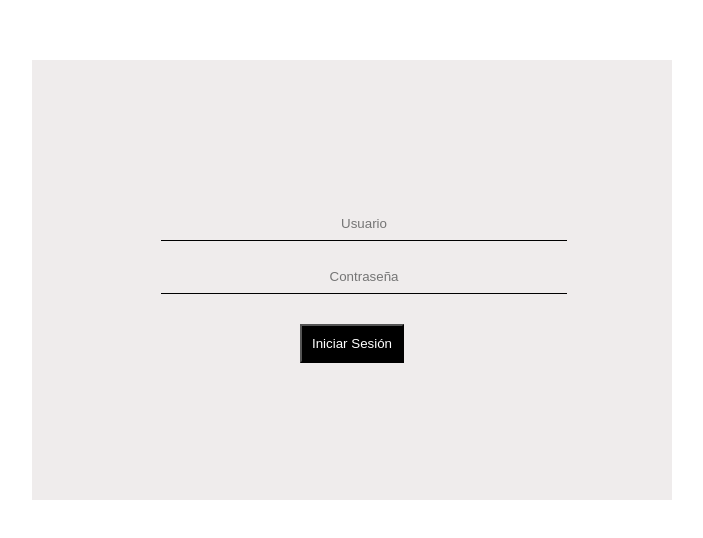
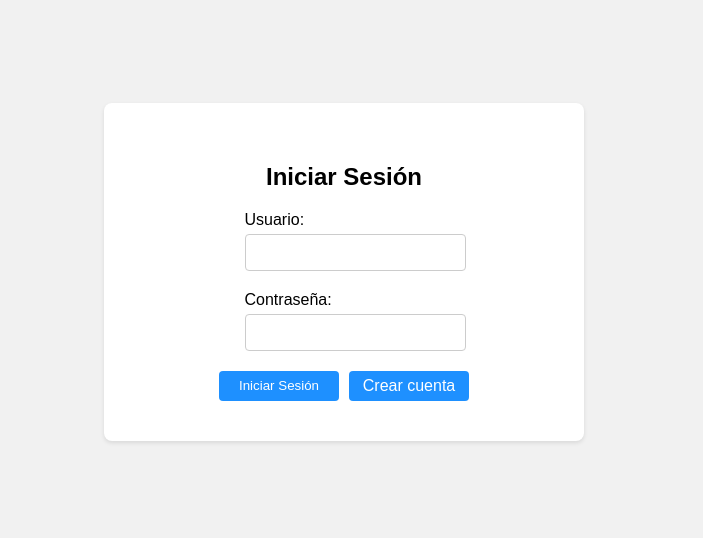
Before and after one commit to Nathaliamou/gestion-app_jaime_zapata, a React (Vite) app: page / in a window 1280 px wide. Shown: the part 128-666 px from the top of the page, without its empty margins (296-999 px from the left). Built offline with nearby package versions, Linux system fonts and the light colour scheme.

Commit message:
Se hacen ajustes en los estilos del inicio de sesion

```diff
--- a/src/App.jsx
+++ b/src/App.jsx
@@ -7,9 +7,9 @@ const router = createBrowserRouter([
     element: <Login />,
   },
   {
-    path: '/home',
-    element: <Home />
-  }
+    path: "/home",
+    element: <Home />,
+  },
 ]);
 
 function App() {
--- a/src/components/database/dataBase.jsx
+++ b/src/components/database/dataBase.jsx
@@ -1,10 +1,10 @@
 export let usuarios = [
     {
         user: "admin",
-        contrasena: 1234
+        contrasena: "1234"
     },
     {
         user: 'jaime',
-        contrasena: 1234
+        contrasena: "1234"
     }
 ]
--- /dev/null
+++ b/src/components/layouts/auth/Login.css
@@ -0,0 +1,77 @@
+.container {
+  background-color: #fff;
+  border-radius: 8px;
+  box-shadow: 0 2px 4px rgba(0, 0, 0, 0.1);
+  padding: 40px;
+  width: 400px;
+  display: flex;
+  justify-content: center;
+  align-items: center;
+  flex-direction: column;
+}
+
+.input-group {
+  margin-bottom: 20px;
+}
+
+.input-group label {
+  display: block;
+  margin-bottom: 5px;
+}
+
+.input-group input {
+  width: 100%;
+  padding: 10px;
+  border-radius: 4px;
+  border: 1px solid #ccc;
+  transition: border-color 0.3s ease;
+}
+
+.input-group input:focus {
+  border-color: dodgerblue;
+}
+
+.btn {
+  background-color: dodgerblue;
+  color: #fff;
+  border: none;
+  border-radius: 4px;
+  padding: 10px 20px;
+  cursor: pointer;
+  transition: background-color 0.3s ease;
+}
+
+.btn:hover {
+  background-color: #1e90ff;
+}
+.botones {
+  width: 100%;
+  display: flex;
+  align-items: center;
+  gap: 10px;
+  justify-content: center;
+}
+
+.botones a,
+.botones button {
+  width: 30%;
+  display: flex;
+  justify-content: center;
+  align-items: center;
+  height: 30px;
+  padding: 0;
+  text-decoration: none;
+}
+
+@keyframes fadeIn {
+  from {
+    opacity: 0;
+  }
+  to {
+    opacity: 1;
+  }
+}
+
+.fadeInAnimation {
+  animation: fadeIn 1s ease-in-out;
+}
--- a/src/components/layouts/auth/Login.jsx
+++ b/src/components/layouts/auth/Login.jsx
@@ -1,11 +1,9 @@
 import { useState } from "react";
 import { usuarios } from "../../database/dataBase.jsx";
-import { useNavigate } from "react-router-dom";
+import { Link, useNavigate } from "react-router-dom";
+import "./Login.css";
 
 const Login = () => {
-  usuarios.some((usuario) => {
-    console.log(usuario);
-  });
   const [getUsuario, setUsuario] = useState("");
   const [getContrasena, setContrasena] = useState("");
   const redireccion = useNavigate();
@@ -19,27 +17,41 @@ const Login = () => {
     }
   }
   function buscarUsuario() {
-    return usuarios.some((usuario) => usuario.user == getUsuario);
+    return usuarios.some((usuario) => usuario.user === getUsuario);
   }
   return (
-    <form className="formulario" action="">
-      <section>
+    <form>
+      <div className="container fadeInAnimation">
+        <h2>Iniciar Sesión</h2>
+        <div className="input-group">
+          <label htmlFor="username">Usuario:</label>
           <input
-          onChange={(e) => setUsuario(e.target.value)}
-          placeholder="Usuario"
             type="text"
+            id="username"
+            onChange={(e) => {
+              setUsuario(e.target.value);
+            }}
           />
+        </div>
+        <div className="input-group">
+          <label htmlFor="password">Contraseña:</label>
           <input
-          onChange={(e) => setContrasena(e.target.value)}
-          placeholder="Contraseña"
-          type="text"
+            type="password"
+            id="password"
+            onChange={(e) => {
+              setContrasena(e.target.value);
+            }}
           />
-      </section>
+        </div>
         <section className="botones">
-        <button onClick={validarInicioSesion} type="button">
+          <button onClick={validarInicioSesion} type="button" className="btn">
             Iniciar Sesión
           </button>
+          <Link to={"/registro"} className="btn">
+            Crear cuenta
+          </Link>
         </section>
+      </div>
     </form>
   );
 };
--- a/src/index.css
+++ b/src/index.css
@@ -1,47 +1,9 @@
 body {
-  width: 100%;
-  height: 100vh;
+  font-family: Arial, sans-serif;
   display: flex;
   justify-content: center;
   align-items: center;
+  height: 100vh;
+  margin: 0;
+  background-color: #f1f1f1;
 }
-.formulario {
-  width: 600px;
-  height: 400px;
-  display: flex;
-  justify-content: center;
-  align-items: center;
-  flex-direction: column;
-  gap: 20px;
-  padding: 20px;
-  background-color: rgb(239, 236, 236);
-}
-
-.formulario input {
-  width: 100%;
-  margin: 10px;
-  height: 30px;
-  background: none;
-  border: none;
-  border-bottom: 1px black solid;
-  outline: none;
-  text-align: center;
-}
-
-.botones {
-  width: 100%;
-  display: flex;
-  justify-content: center;
-  align-items: center;
-  gap: 10px;
-}
-.botones button {
-  background-color: black;
-  color: white;
-  padding: 10px;
-  cursor: pointer;
-}
-.botones button:hover {
-  background-color: white;
-  color: black;
-}
```
Lines whose indentation alone changed are shown as unchanged.
